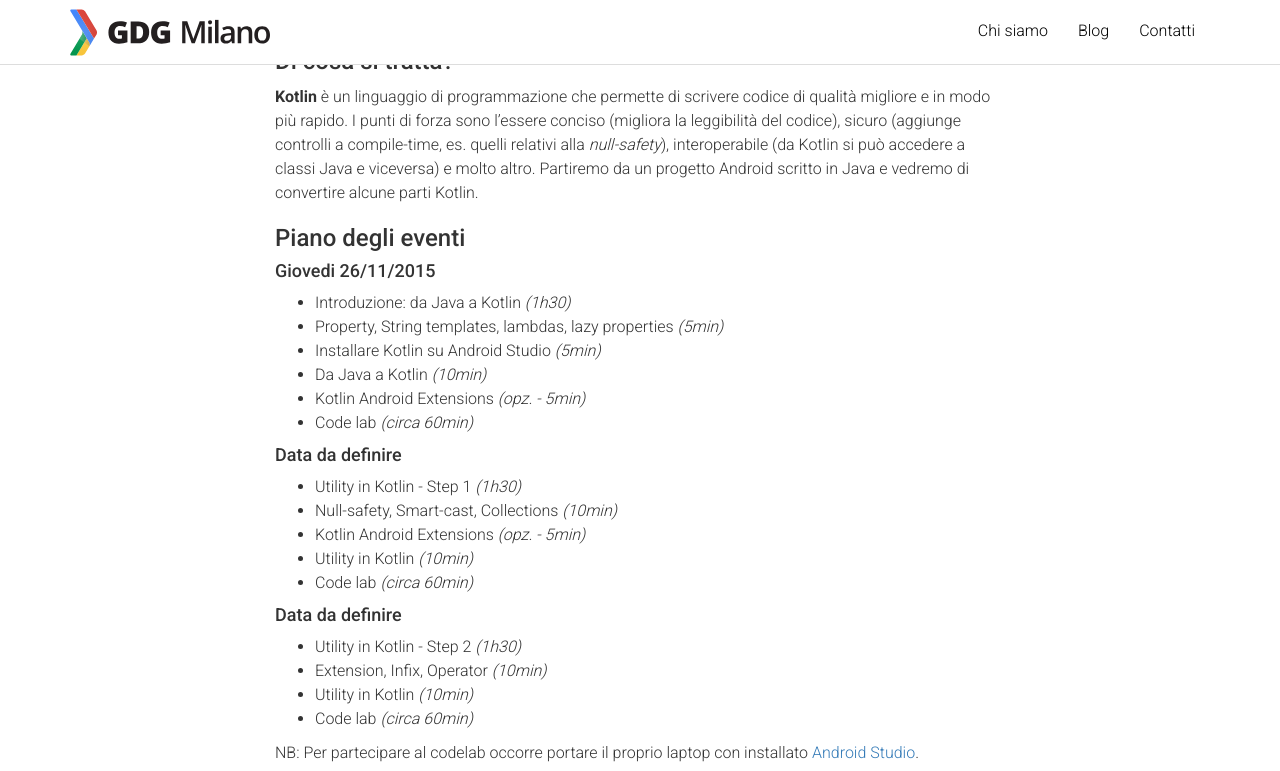
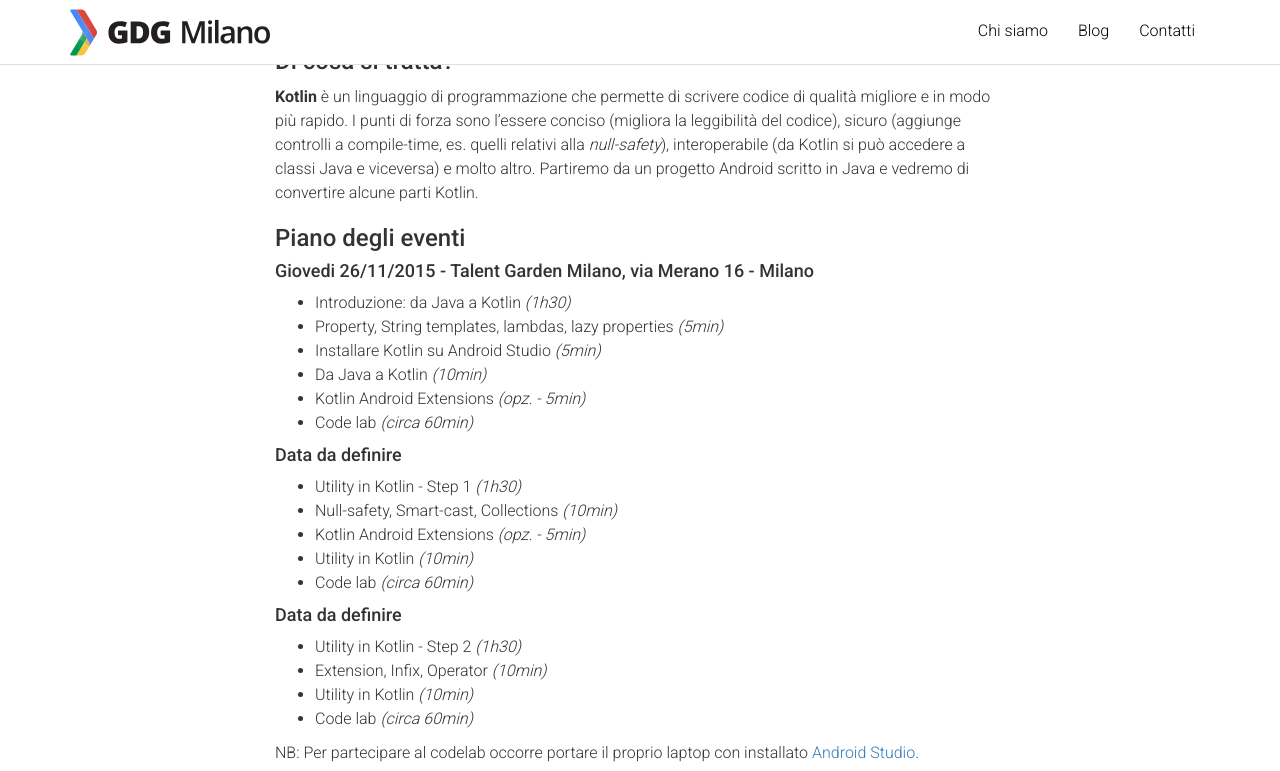
Before and after one commit to GdgMilano/gdgmilano.github.io, a Jekyll site: the page built from _posts/2015-11-17-kotlin-the-code-awakens.md, in a window 1280 px wide and 900 px high, scrolled down 557 px, cut to the strip 0-771 px from the top of the window. Built offline with Jekyll 4.4.1, drawn with Linux system fonts in a browser that asks for light colours.

Commit message:
add address to first event title

```diff
--- a/_posts/2015-11-17-kotlin-the-code-awakens.md
+++ b/_posts/2015-11-17-kotlin-the-code-awakens.md
@@ -25,8 +25,7 @@ Partiremo da un progetto Android scritto in Java e vedremo di convertire alcune
 
 ###Piano degli eventi
 
-
-#### Giovedi 26/11/2015
+#### Giovedi 26/11/2015 - Talent Garden Milano, via Merano 16 - Milano
 * Introduzione: da Java a Kotlin *(1h30)*
 * Property, String templates, lambdas, lazy properties *(5min)*
 * Installare Kotlin su Android Studio *(5min)*
```
